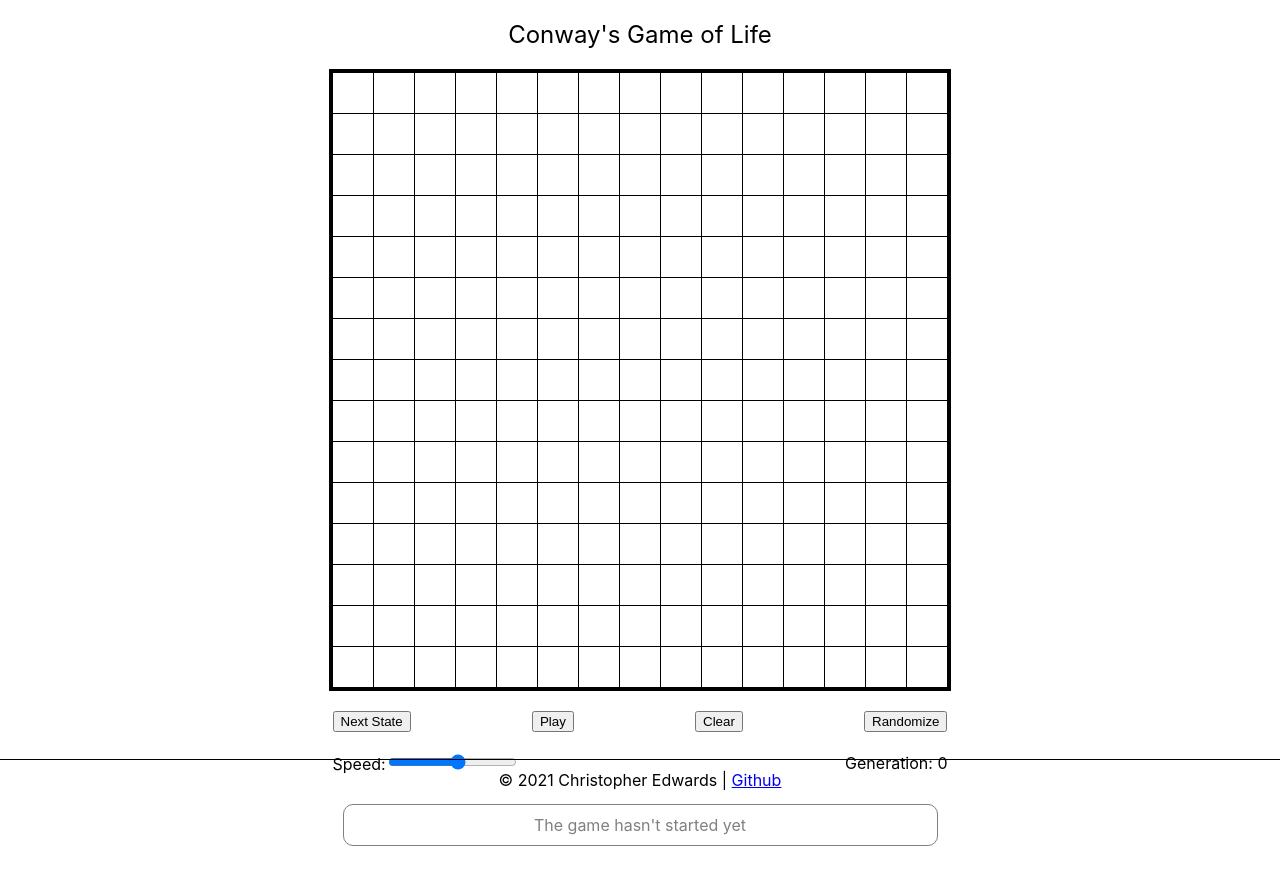
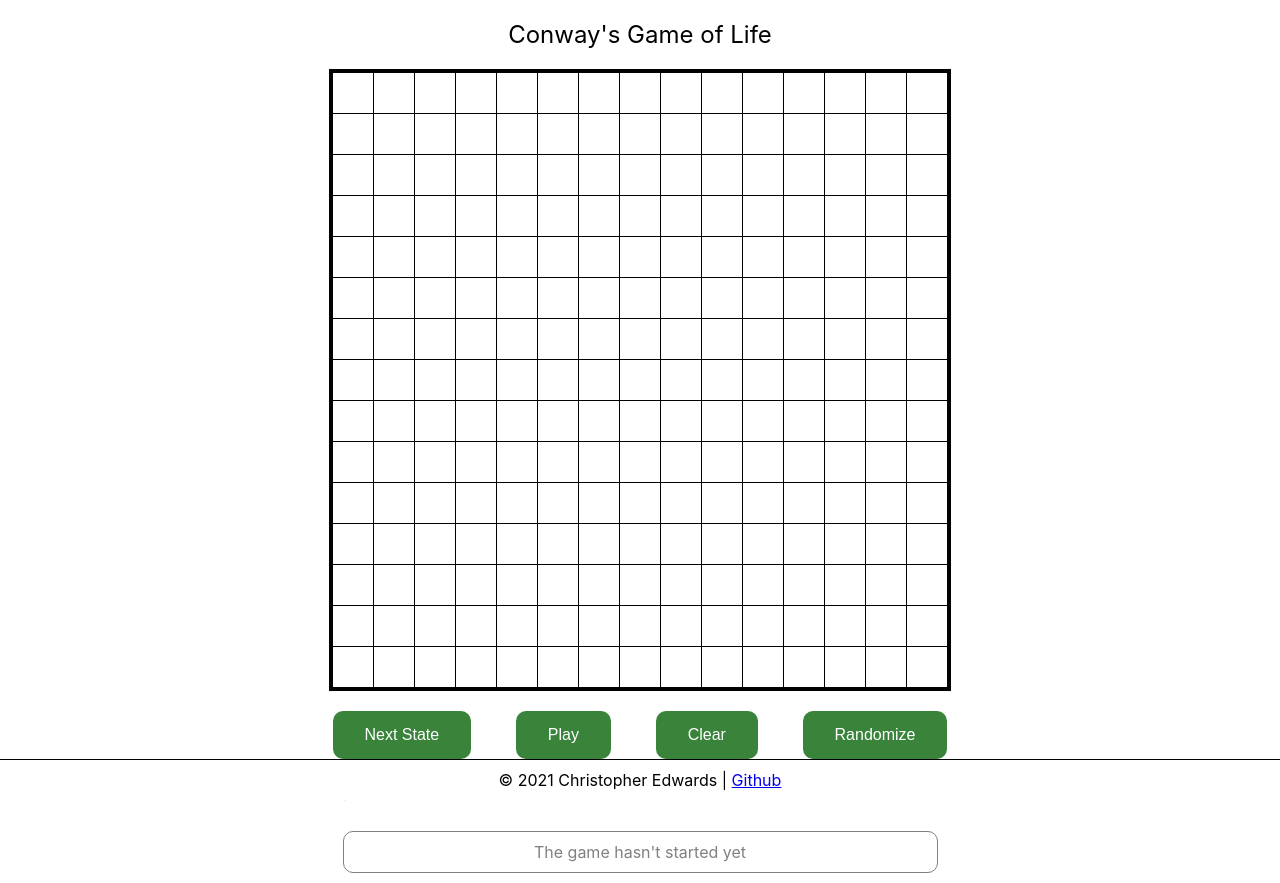
Before and after one commit to cedwards036/conway-game-of-life, a React (Create React App) app: page / in a window 1280 px wide. Before the commit the page ends 856 px from the top, so only its background shows below. Built offline with nearby package versions, Linux system fonts and the light colour scheme.

Commit message:
Update control button and footer styles

```diff
--- a/src/styles/Cell.css
+++ b/src/styles/Cell.css
@@ -9,5 +9,5 @@
 }
 
 .alive {
-  background-color: green;
+  background-color: var(--green);
 }
--- a/src/styles/ControlPanel.css
+++ b/src/styles/ControlPanel.css
@@ -23,14 +23,30 @@
   width: 100%;
 }
 
+.control-panel button {
+  font-size: inherit;
+  background-color: var(--green);
+  border: none;
+  color: white;
+  padding: var(--button-padding);
+  text-align: center;
+  text-decoration: none;
+  cursor: pointer;
+  border-radius: 10px;
+}
+
+.control-panel button:hover {
+  background-color: var(--dark-green);
+}
+
 .pregame {
   color: gray;
   border-color: gray;
 }
 
 .ongoing {
-  color: green;
-  border-color: green;
+  color: var(--green);
+  border-color: var(--green);
 }
 
 .dead {
--- a/src/styles/Footer.css
+++ b/src/styles/Footer.css
@@ -1,8 +1,9 @@
 .footer {
   position: absolute;
-  bottom: 10px;
+  bottom: 0px;
   border-top: 1px solid black;
   width: 100%;
   text-align: center;
-  padding-top: 10px;
+  padding: 10px 0px;
+  background-color: white;
 }
--- a/src/styles/common.css
+++ b/src/styles/common.css
@@ -2,16 +2,21 @@
   --cell-size: 40px;
   --board-cell-dim: 15;
   --board-width: calc((var(--cell-size) + 1px) * var(--board-cell-dim));
+  --green: #39833b;
+  --dark-green: #1d5c1f;
+  --button-padding: 15px 32px;
 }
 
 @media only screen and (max-width: 700px) {
   :root {
     --cell-size: 30px;
+    --button-padding: 15px 25px;
   }
 }
 
 @media only screen and (max-width: 500px) {
   :root {
     --cell-size: 20px;
+    --button-padding: 12px 9px;
   }
 }
```
